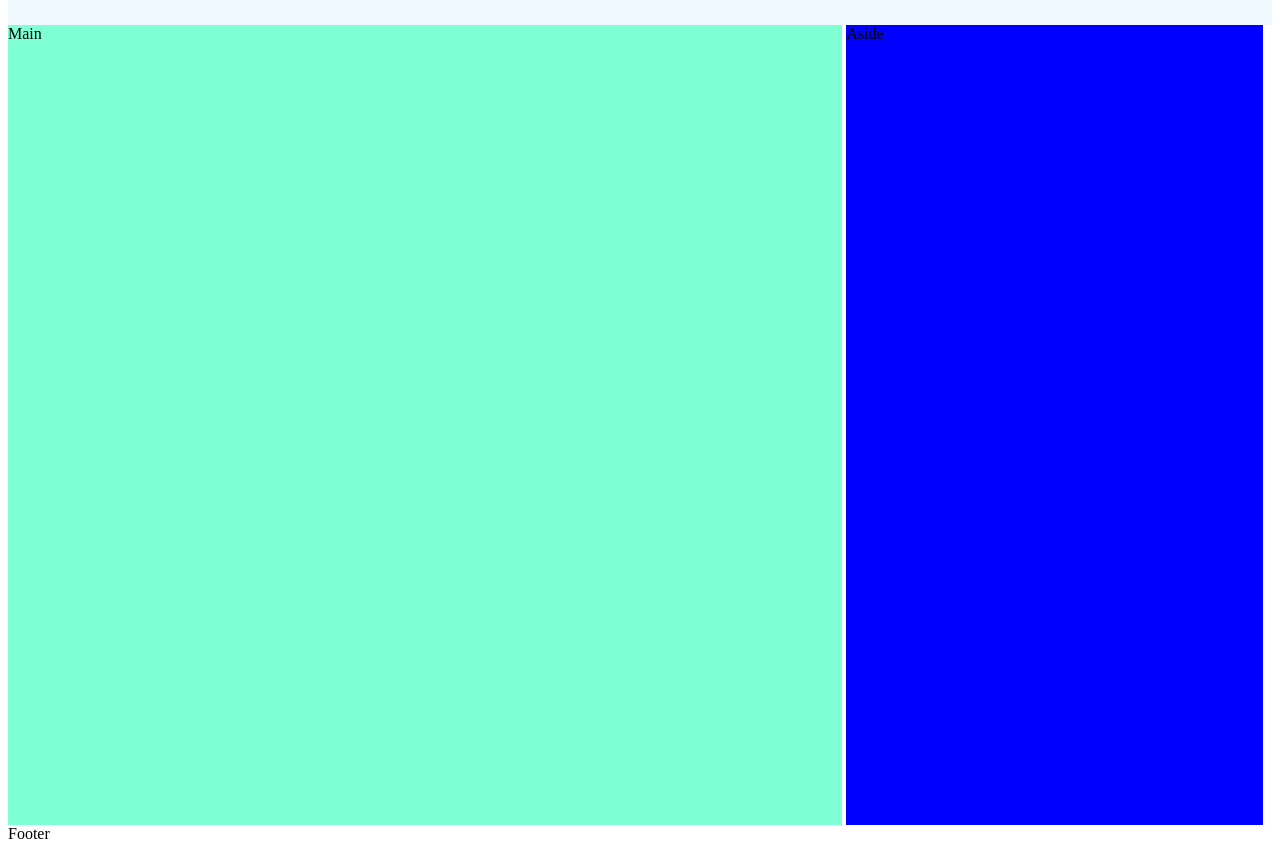
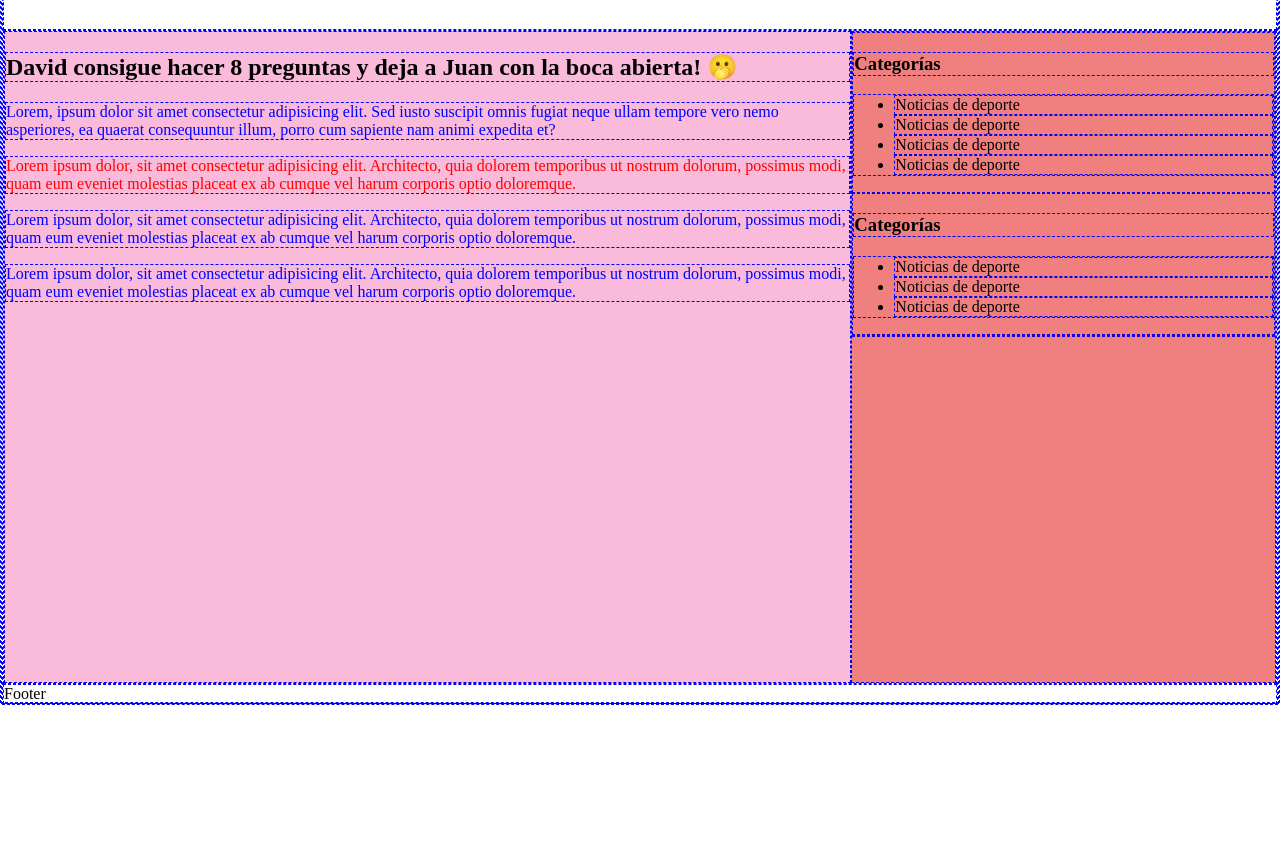
Before and after one commit to 202304-Students-ISDI-Coders-MAD/w1-ex3-juan-macias, a website: page index.html in a window 1280 px wide. Shown: the part 99-942 px from the top of the page. After the commit the page ends 804 px from the top, so only its background shows below. Drawn offline with Linux system fonts and the light colour scheme.

Commit message:
Upload code

```diff
--- a/index.html
+++ b/index.html
@@ -2,19 +2,78 @@
 
 <html lang="en">
   <head>
-        <meta charset="UTF-8">
-        <meta http-equiv="X-UA-Compatible" content="IE=edge">
-        <meta name="viewport" content="width=device-width, initial-scale=1.0">
-        <link rel="shortcut icon" href="favicon.png" type="image/x-icon">
-        <link rel="stylesheet" href="styles.css">
+    <meta charset="UTF-8" />
+    <meta http-equiv="X-UA-Compatible" content="IE=edge" />
+    <meta name="viewport" content="width=device-width, initial-scale=1.0" />
+    <link rel="shortcut icon" href="favicon.png" type="image/x-icon" />
+    <link rel="stylesheet" href="styles.css" />
     <title>CSS Layout</title>
   </head>
+
   <body>
-        <header>
-            <h1>Título</h1>
+    <div class="app-container">
+      <header class="header">
+        <h1 class="header__title">Título</h1>
       </header>
-        <main>Main</main>
-        <aside>Aside</aside>
-        <footer>Footer</footer>
+
+      <main class="main">
+        <section class="main__section">
+          <h2 class="section__title">
+            David consigue hacer 8 preguntas y deja a Juan con la boca abierta!
+            🫢
+          </h2>
+          <p class="section__text">
+            Lorem, ipsum dolor sit amet consectetur adipisicing elit. Sed iusto
+            suscipit omnis fugiat neque ullam tempore vero nemo asperiores, ea
+            quaerat consequuntur illum, porro cum sapiente nam animi expedita
+            et?
+          </p>
+          <p class="section__text section__text--colored">
+            Lorem ipsum dolor, sit amet consectetur adipisicing elit.
+            Architecto, quia dolorem temporibus ut nostrum dolorum, possimus
+            modi, quam eum eveniet molestias placeat ex ab cumque vel harum
+            corporis optio doloremque.
+          </p>
+          <p class="section__text">
+            Lorem ipsum dolor, sit amet consectetur adipisicing elit.
+            Architecto, quia dolorem temporibus ut nostrum dolorum, possimus
+            modi, quam eum eveniet molestias placeat ex ab cumque vel harum
+            corporis optio doloremque.
+          </p>
+          <p class="section__text">
+            Lorem ipsum dolor, sit amet consectetur adipisicing elit.
+            Architecto, quia dolorem temporibus ut nostrum dolorum, possimus
+            modi, quam eum eveniet molestias placeat ex ab cumque vel harum
+            corporis optio doloremque.
+          </p>
+        </section>
+
+        <aside class="main__sidebar">
+
+          <div class="list">
+            <h3 class="list__title">Categorías</h3>
+            <ul class="list__content">
+              <li class="list__item">Noticias de deporte</li>
+              <li class="list__item">Noticias de deporte</li>
+              <li class="list__item">Noticias de deporte</li>
+              <li class="list__item">Noticias de deporte</li>
+            </ul>
+          </div>
+
+          <div class="list">
+            <h3 class="list__title">Categorías</h3>
+            <ul class="list__content">
+              <li class="list__item">Noticias de deporte</li>
+              <li class="list__item">Noticias de deporte</li>
+              <li class="list__item">Noticias de deporte</li>
+            </ul>
+          </div>
+
+          <div></div>
+        </aside>
+      </main>
+
+      <footer class="footer">Footer</footer>
+    </div>
   </body>
 </html>
--- /dev/null
+++ b/styles.scss
@@ -0,0 +1,47 @@
+* {
+    border: 1px dashed blue;
+}
+
+html,
+body {
+    height: 100%;
+    margin: 0;
+}
+
+.app-container {
+    display: flex;
+    flex-direction: column;
+    height: 100%;
+}
+
+.header {
+    flex: none;
+    padding: 21px;
+}
+
+.header__title {
+    color: red;
+}
+
+.main {
+    display: flex;
+    flex: 1;
+}
+
+.main__section {
+    background-color: #FABADA;
+    flex: 2;
+}
+
+.section__text {
+    color: blue;
+}
+
+.section__text--colored {
+    color: red;
+}
+
+.main__sidebar {
+    background-color: lightcoral;
+    flex: 1;
+}
```
Also changed, not shown: package.json (added, +43 -0 lines), styles.css, 3 other files. Lines whose indentation alone changed are shown as unchanged.
